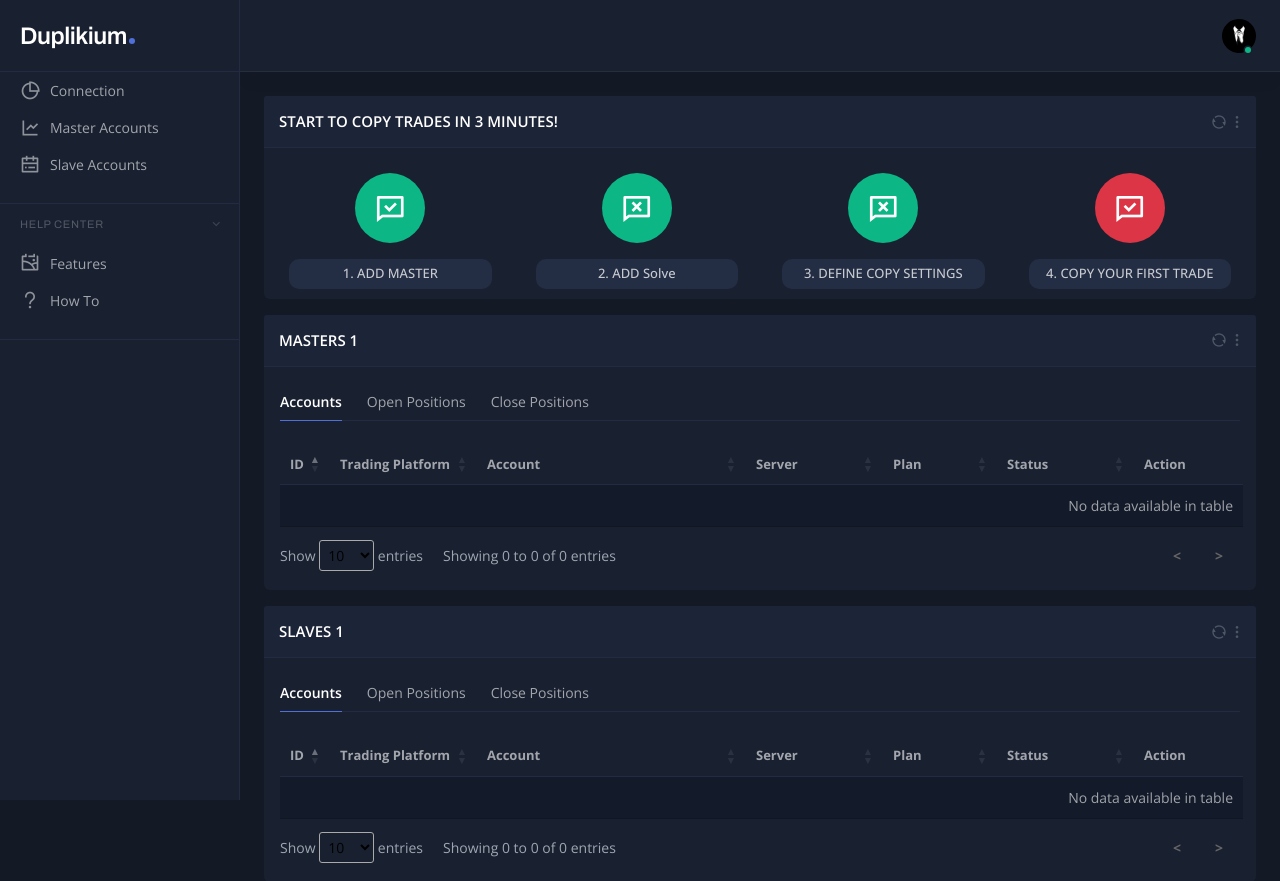
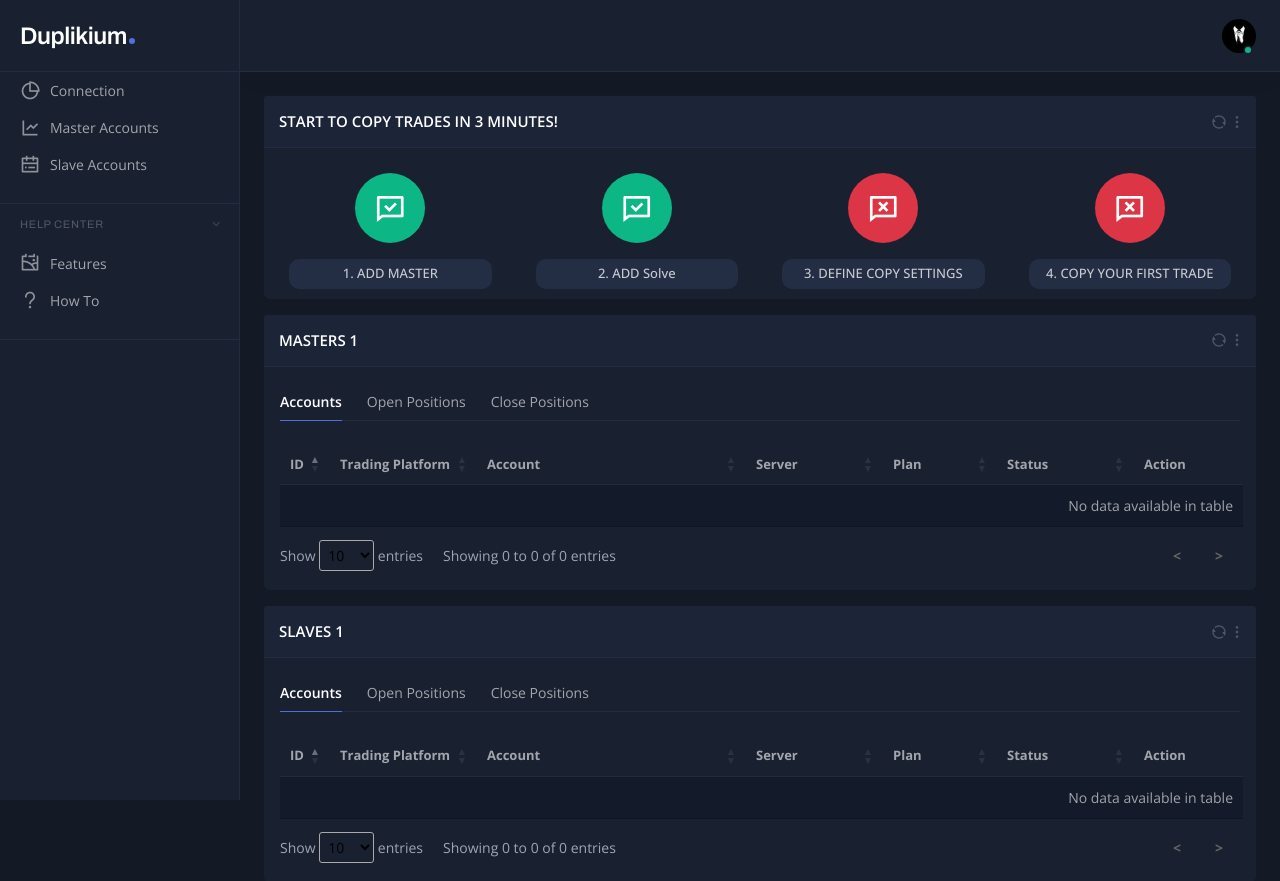
Before and after one commit to Romanholz1997/Trading-Copier, a Flask app: page / in a window 1280 px wide. Shown: the top 881 px of the page. Run offline with Flask 2, Linux system fonts and the light colour scheme; data that the repository does not hold is empty; some libraries are stand-ins or nearby versions.

Commit message:
connect icon

```diff
--- a/app/templates/home/main.html
+++ b/app/templates/home/main.html
@@ -28,7 +28,7 @@
                 <a href="#AddSlave" data-bs-toggle="modal">
                 <div class="finance-item">
                   <div class="finance-item-circle finance-item-size bg-gray-400 align-items-center justify-content-center bg-success text-white">
-                    <i class="ri-chat-delete-line fs-32"></i>
+                    <i class="ri-chat-check-line fs-32"></i>
                   </div><!-- finance-item-circle -->
                   <div class="bg-gray-400 mt-3 finance-button justify-content-center align-items-center d-flex finance-item-circle">
                     <label>2. ADD Solve</label>
@@ -39,7 +39,7 @@
               <div class="col-6 col-sm-4 col-md-3">
                 <a href="#CopySetting" data-bs-toggle="modal">
                     <div class="finance-item">
-                        <div class="finance-item-circle finance-item-size bg-gray-400 align-items-center justify-content-center bg-success text-white">
+                        <div class="finance-item-circle finance-item-size bg-gray-400 align-items-center justify-content-center bg-danger text-white">
                             <i class="ri-chat-delete-line fs-32"></i>
                         </div><!-- finance-item-circle -->
                         <div class="bg-gray-400 mt-3 finance-button justify-content-center align-items-center d-flex finance-item-circle">
@@ -54,7 +54,7 @@
                 <a href="#CopyTrade" data-bs-toggle="modal">
                     <div class="finance-item">
                     <div class="finance-item-circle finance-item-size bg-gray-400 align-items-center justify-content-center bg-danger text-white">
-                        <i class="ri-chat-check-line fs-32"></i>
+                        <i class="ri-chat-delete-line fs-32"></i>
                     </div><!-- finance-item-circle -->
                     <div class="bg-gray-400 mt-3 finance-button justify-content-center align-items-center d-flex finance-item-circle">
                         <label>
```
